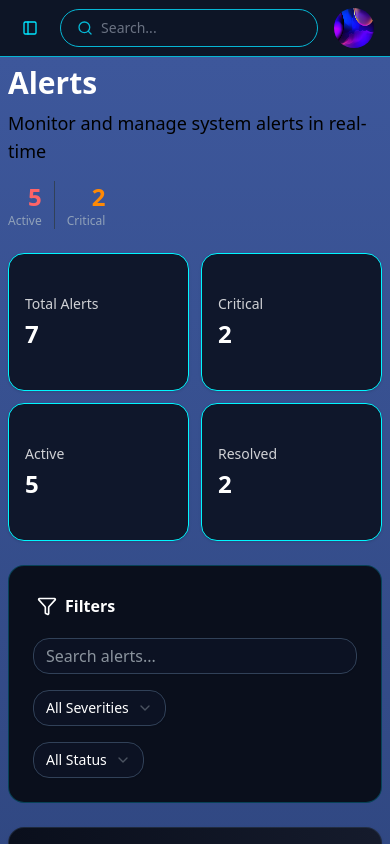
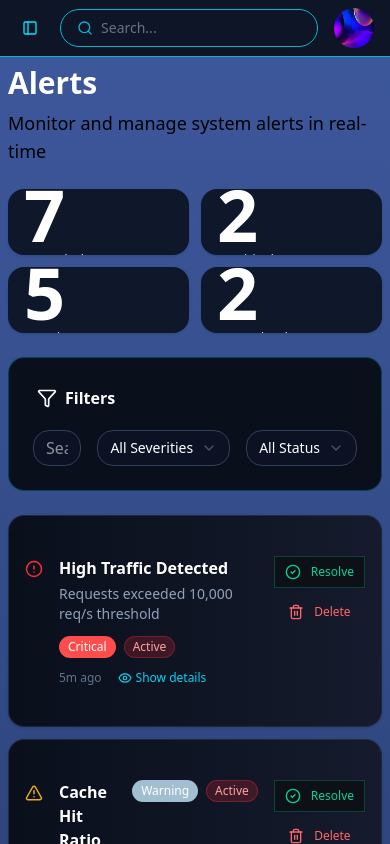
Before and after one commit to zeemscript/agemi_v1, a Next.js app: page /dashboard/alerts in a window 390 px wide. Shown: the top 844 px of the page. Built offline with nearby package versions, Linux system fonts and the light colour scheme.

Commit message:
feat: update README with new social media links; enhance Alerts page layout and styling; remove unused backend subproject; add UpgradeToPro component to sidebar

```diff
--- a/app/dashboard/alerts/page.jsx
+++ b/app/dashboard/alerts/page.jsx
@@ -257,19 +257,7 @@ export default function AlertsPage() {
               Monitor and manage system alerts in real-time
             </p>
           </div>
-          <div className="flex gap-3">
-            <div className="text-right">
-              <div className="text-2xl font-bold text-red-400">{activeCount}</div>
-              <div className="text-xs text-slate-400">Active</div>
-            </div>
-            <div className="w-px bg-slate-700" />
-            <div className="text-right">
-              <div className="text-2xl font-bold text-orange-400">
-                {criticalCount}
-              </div>
-              <div className="text-xs text-slate-400">Critical</div>
-            </div>
-          </div>
+
         </div>
       </motion.div>
 
@@ -278,7 +266,7 @@ export default function AlertsPage() {
         initial={{ opacity: 0, y: 20 }}
         animate={{ opacity: 1, y: 0 }}
         transition={{ duration: 0.4, delay: 0.1 }}
-        className="grid grid-cols-2 sm:grid-cols-4 gap-3 sm:gap-4 rounded-2xl"
+        className="grid grid-cols-2 sm:grid-cols-4 h-36 gap-3 rounded-2xl"
       >
         {[
           {
@@ -304,11 +292,11 @@ export default function AlertsPage() {
         ].map((stat, idx) => (
           <Card
             key={idx}
-            className="bg-slate-900 text-white overflow-hidden rounded-2xl"
+            className="bg-slate-900 text-white overflow-hidden rounded-2xl flex justify-center"
           >
-            <div className="p-4">
-              <div className="text-sm text-white/80">{stat.label}</div>
-              <div className="text-2xl font-bold mt-1">{stat.value}</div>
+            <div className="p-4 text-start gap-2">
+              <div className="text-7xl font-bold mt-1">{stat.value}</div>
+              <div className="text-sm text-white/80 pl-3">{stat.label}</div>
             </div>
           </Card>
         ))}
@@ -326,16 +314,20 @@ export default function AlertsPage() {
           <span className="font-semibold">Filters</span>
         </div>
 
-        <div className="grid grid-cols-1 sm:grid-cols-3 gap-4">
+        <div className="flex gap-4">
           {/* Search */}
+          <div className="w-full">
           <Input
             placeholder="Search alerts..."
             value={searchTerm}
             onChange={(e) => setSearchTerm(e.target.value)}
             className="bg-slate-900/50 border-slate-700 text-white placeholder-slate-500 rounded-2xl"
           />
+          </div>
+
 
           {/* Severity Filter */}
+             <div>
           <Select value={severityFilter} onValueChange={setSeverityFilter}>
             <SelectTrigger className="bg-slate-900/50 border-slate-700 text-white rounded-2xl">
               <SelectValue placeholder="Filter by severity" />
@@ -348,8 +340,9 @@ export default function AlertsPage() {
               <SelectItem value="info" className="rounded-2xl">Info</SelectItem>
             </SelectContent>
           </Select>
-
-          {/* Status Filter */}
+            </div>
+<div>
+{/* Status Filter */}
           <Select value={statusFilter} onValueChange={setStatusFilter} className="rounded-2xl">
             <SelectTrigger className="bg-slate-900/50 border-slate-700 text-white rounded-2xl">
               <SelectValue placeholder="Filter by status" />
@@ -360,7 +353,9 @@ export default function AlertsPage() {
               <SelectItem value="resolved" className="rounded-2xl">Resolved</SelectItem>
             </SelectContent>
           </Select>
-        </div>
+
+
+
 
         {/* Active Filters Display */}
         {(searchTerm || severityFilter !== "all" || statusFilter !== "all") && (
@@ -397,6 +392,8 @@ export default function AlertsPage() {
             )}
           </div>
         )}
+           </div>
+           </div>
       </motion.div>
 
       {/* Alerts List */}
--- a/components/molecules/auth/forget-password.jsx
+++ b/components/molecules/auth/forget-password.jsx
@@ -33,19 +33,20 @@ const ForgetPassword = ({ className, onSuccess, ...props }) => {
 
     return (
         <form className={cn("flex flex-col gap-6", className)} {...props} onSubmit={handleSubmit}>
-            <div className="flex flex-col items-center gap-2 text-center">
-                <p className="text-sm text-center text-muted-foreground">
+            <div className="flex flex-col items-center gap-2 text-center ">
+                <p className="text-sm text-center text-slate-900">
                     Enter your email address to receive a password reset link.
                 </p>
             </div>
             <div className="grid gap-4">
-                <div className="grid gap-2">
+                <div className="grid gap-2 text-slate-900">
                     <Label htmlFor="email">Email</Label>
                     <Input
                         id="email"
                         name="email"
                         type="email"
                         placeholder="you@example.com"
+                        className="rounded-full text-slate-900"
                         value={formData.email}
                         onChange={handleChange}
                         required
@@ -53,7 +54,7 @@ const ForgetPassword = ({ className, onSuccess, ...props }) => {
                 </div>
 
                 <Button
-                    className="bg-accent"
+                    className="bg-accent "
                     wide
                     round
                     loading={isLoading}
--- a/components/molecules/auth/signin-form.jsx
+++ b/components/molecules/auth/signin-form.jsx
@@ -54,7 +54,7 @@ export function SigninForm({ className, ...props }) {
             <form className={cn("flex flex-col gap-6", className)} onSubmit={handleSubmit}>
                 <div className="flex flex-col items-center gap-2 text-center">
                     <h1 className="text-2xl sm:text-4xl font-bold font-stretch-125%">Welcome back</h1>
-                    <p className="text-sm  text-muted-foreground">
+                    <p className="text-sm  text-start text-muted-foreground">
                         Enter your email and password to login.
                     </p>
                 </div>
--- a/components/molecules/dashboard/Modal.js
+++ b/components/molecules/dashboard/Modal.js
@@ -21,14 +21,14 @@ const Modal = ({ isOpen, onClose, children, title }) => {
 
   const modalContent = (
     <div className="fixed inset-0 bg-[rgb(0,0,0,0.25)] flex items-center justify-center z-50 w-full p-0 sm:p-6">
-      <div className="bg-white rounded-4xl sm:w-fit sm:h-fit shadow-lg overscroll-y-auto overflow-y-auto flex flex-col max-h-screen">
-        <div className="flex justify-between items-center mb-2 px-4 sm:px-8 py-2 bg-accent ">
-          <h2 className="text-lg sm:text-2xl font-bold text-white">{title}</h2>
+      <div className="bg-white rounded-2xl sm:w-fit sm:h-fit shadow-lg overscroll-y-auto overflow-y-auto flex flex-col max-h-screen">
+        <div className="flex justify-between items-center mb-2 px-2 py-2 bg-accent ">
+          <h2 className="text-lg sm:text-2xl font-bold text-slate-900">{title}</h2>
           <button
             onClick={onClose}
             className="text-white hover:text-gray-200 transition-colors focus:outline-none focus:ring-2 focus:ring-offset-2 focus:ring-offset-accent focus:ring-white"
           >
-            <X size={25} />
+            <X size={25} className="font-bold text-slate-900" />
           </button>
         </div>
         <div className="p-4 sm:p-6 flex-1 overflow-y-auto">{children}</div>
--- a/components/molecules/dashboard/nav-routers.jsx
+++ b/components/molecules/dashboard/nav-routers.jsx
@@ -27,7 +27,7 @@ import {
 const links = [
   {
     name: "Overview",
-    link: "/dashboard/overview",
+    link: "/dashboard",
     icon: LayoutDashboard,
   },
   {
@@ -100,7 +100,7 @@ const Navrouter = () => {
                 <Link
                   href={item.link}
                   onClick={handleNavClick}
-                  className={`flex items-center gap-4 px-6 py-3 rounded-4xl transition-all duration-300 group w-fit
+                  className={`flex items-center justify-start gap-4 px-6 py-3 rounded-4xl transition-all duration-300 group w-full
                     ${isActive
                     ? "bg-cyan-500/20 text-cyan-400"
                       : "text-white hover:bg-slate-800/50 hover:text-cyan-400 "
--- a/components/organisms/dashboard/LiveLogs.jsx
+++ b/components/organisms/dashboard/LiveLogs.jsx
@@ -107,7 +107,7 @@ export default function LogsCard() {
                                 initial={{ opacity: 0, scale: 0.95 }}
                                 animate={{ opacity: 1, scale: 1 }}
                                 transition={{ duration: 0.4, delay: index * 0.1 }}
-                                className="relative border border-cyan-500/20 rounded-xl p-4 bg-[#0F172A]/40 backdrop-blur-md hover:border-cyan-400/40 transition"
+                                className="relative border border-cyan-500/20 p-4 bg-[#0F172A]/40 backdrop-blur-md hover:border-cyan-400/40 transition"
                             >
                                 {/* glowing corner accents */}
                                 <div className="absolute -top-[1px] -left-[1px] w-3 h-3 border-t-2 border-l-2 border-cyan-400"></div>
@@ -117,18 +117,11 @@ export default function LogsCard() {
 
                                 {/* Row 1: Icon + message + time */}
                                 <div className="flex items-center gap-3 mb-2">
-                                    {/* glowing status dot */}
-                                    {/* <span className="relative h-3 w-3 hidden sm:flex">
-                                        <span className="absolute inline-flex h-full w-full rounded-full bg-cyan-400 opacity-75 animate-ping"></span>
-                                        <span className="relative inline-flex h-3 w-3 rounded-full bg-cyan-500"></span>
-                                    </span> */}
-
                                     {getIcon(log.type)}
 
                                     <p className="text-sm font-mono flex-1">{log.message}</p>
                                     <span className="text-xs text-gray-400 font-mono">{log.time}</span>
                                 </div>
-
                                 {/* Row 2: Request details */}
                                 <div className="grid grid-cols-2 sm:grid-cols-4 font-mono gap-2 pl-7 pt-1">
                                     <span className="text-cyan-300 text-xs">Type: {log.reqType}</span>
--- a/components/organisms/dashboard/sidebar-left.jsx
+++ b/components/organisms/dashboard/sidebar-left.jsx
@@ -3,14 +3,15 @@
 import * as React from "react"
 import { NavMain } from "@/components/molecules/dashboard/nav-main"
 import Navrouter from "@/components/molecules/dashboard/nav-routers"
+import UpgradeToPro from "./upgrade-to-pro"
 import {
     Sidebar,
     SidebarContent,
+    SidebarFooter,
     SidebarHeader,
     SidebarRail,
 } from "@/components/ui/sidebar"
 import AgemiLogo from "../../molecules/dashboard/agemi-logo"
-
 export function SidebarLeft({
     ...props
 }) {
@@ -24,6 +25,9 @@ export function SidebarLeft({
             <SidebarContent>
                 <Navrouter />
             </SidebarContent>
+            <SidebarFooter>
+                <UpgradeToPro/>
+                </SidebarFooter>
             <SidebarRail />
         </Sidebar>
     );
--- /dev/null
+++ b/components/organisms/dashboard/upgrade-to-pro.jsx
@@ -0,0 +1,21 @@
+import React from 'react'
+import { Card, CardContent, CardDescription, CardHeader, CardTitle } from "@/components/ui/card"
+import Button from '@/components/atoms/form/Button'
+const UpgradeToPro = () => {
+    return (
+            <Card x-chunk="dashboard-02-chunk-0" className=" bg-[#071023] rounded-2xl">
+                <CardHeader className="p-2 md:p-3">
+                    <CardTitle>Upgrade to pro.</CardTitle>
+                    <CardDescription>
+You are missing out the best from the pro features, better feasiblity better report, btter you.                                  </CardDescription>
+                </CardHeader>
+                <CardContent className="p-2 pt-0 md:p-4 md:pt-0">
+                    <Button round wide className="w-full text-sm bg-accent text-white">
+                      Upgrade
+                    </Button>
+                </CardContent>
+            </Card>
+    )
+}
+
+export default UpgradeToPro;
--- a/components/ui/card.jsx
+++ b/components/ui/card.jsx
@@ -10,7 +10,7 @@ function Card({
     <div
       data-slot="card"
       className={cn(
-        "bg-card text-card-foreground flex flex-col gap-6 rounded-xl border py-6 shadow-sm",
+        "bg-card text-card-foreground flex flex-col gap-6 rounded-xl  py-6 shadow-sm",
         className
       )}
       {...props} />
```
Also changed, not shown: 1 other file (tests, documents, lock files or other folders).
